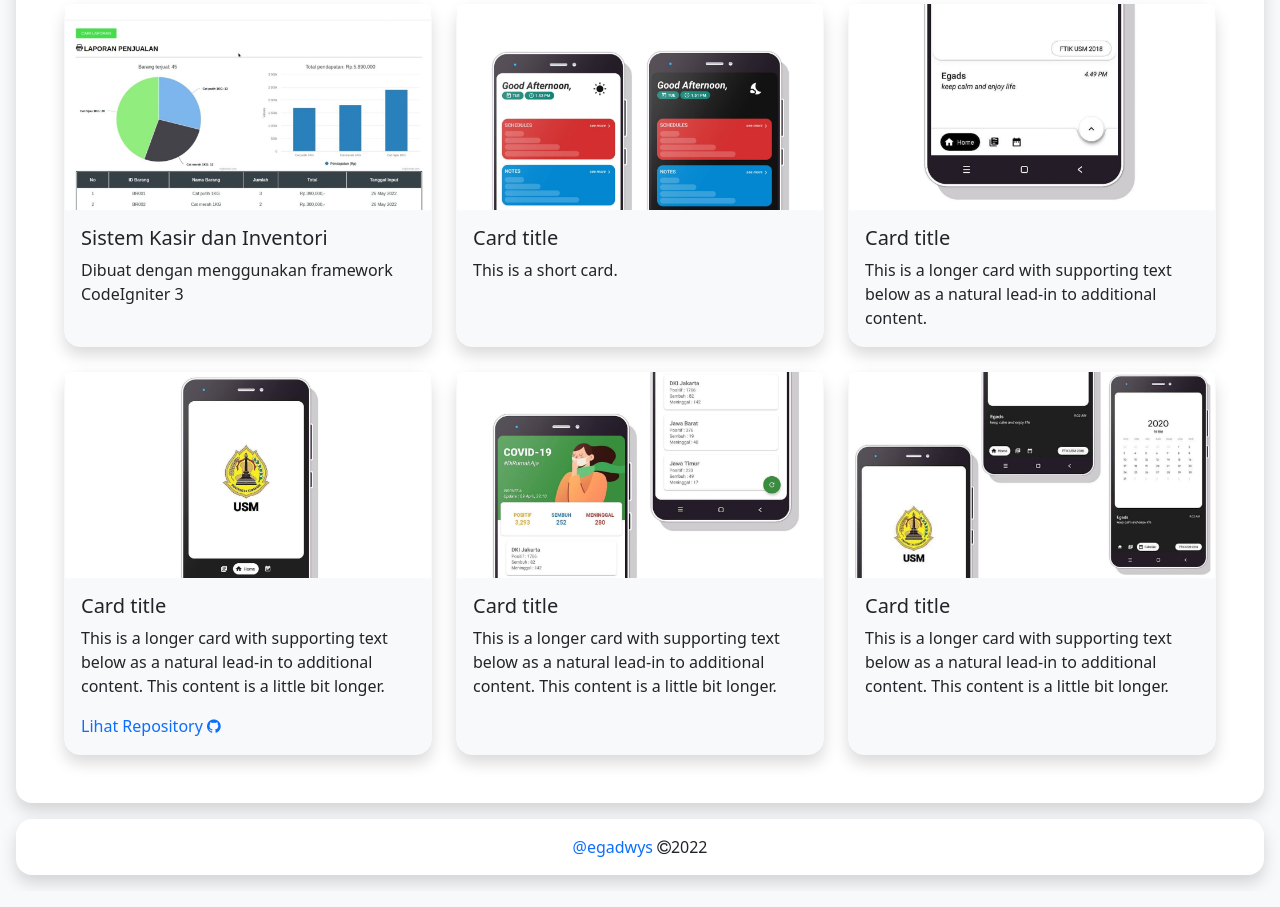
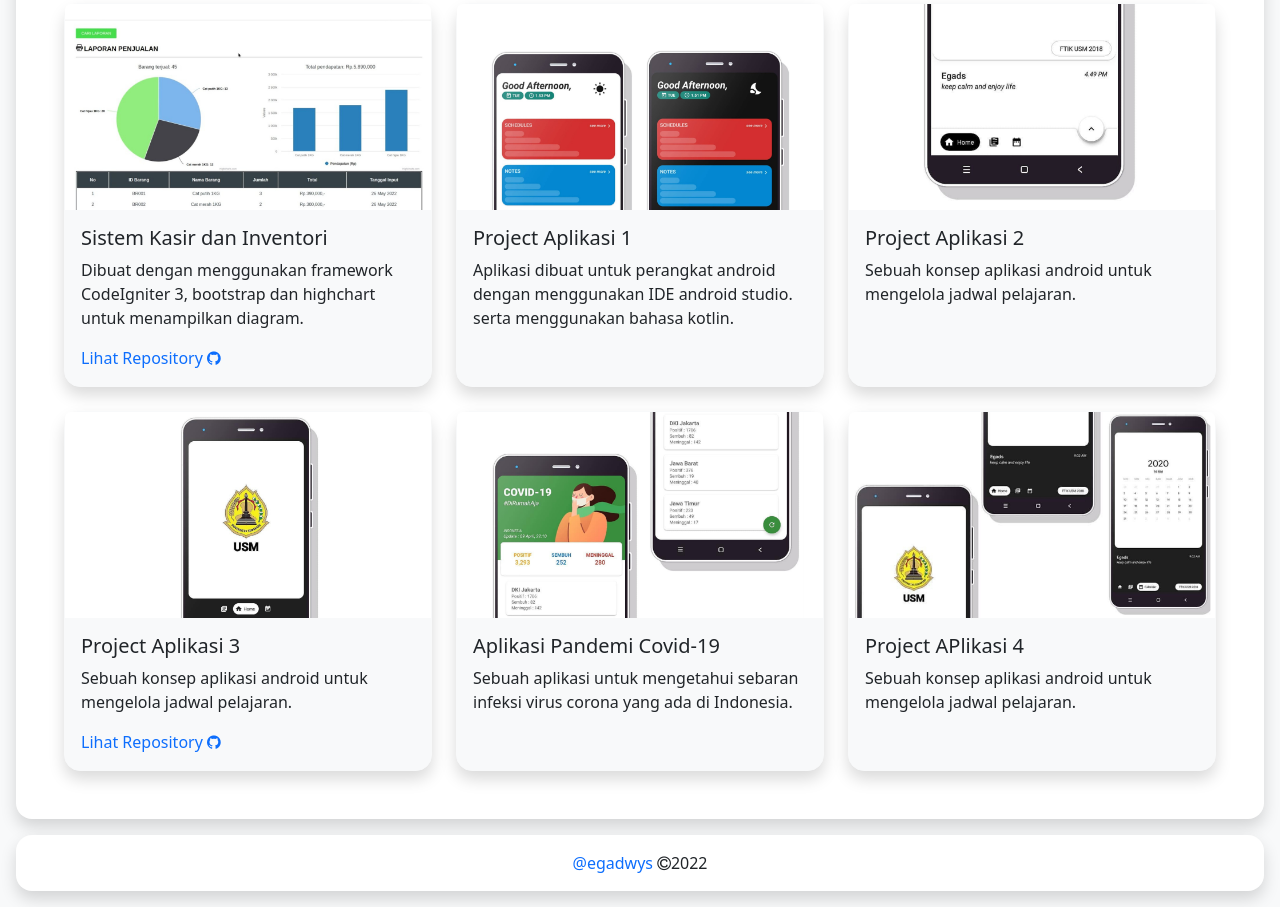
Before and after one commit to Egadwys/egadwys.github.io, a plain HTML site: page index.html in a window 1280 px wide. Shown: the part 701-1608 px from the top of the page. Drawn offline with Linux system fonts and the light colour scheme.

Commit message:
Update index.html

```diff
--- a/index.html
+++ b/index.html
@@ -72,7 +72,8 @@
 								<img src="img/web.jpg" class="card-img-top" alt="...">
 								<div class="card-body">
 									<h5 class="card-title">Sistem Kasir dan Inventori</h5>
-        <p class="card-text">Dibuat dengan menggunakan framework CodeIgniter 3</p>
+									<p class="card-text">Dibuat dengan menggunakan framework CodeIgniter 3, bootstrap dan highchart untuk menampilkan diagram.</p>
+									<a href="https://github.com/Egadwys/kasir-inventori" style="text-decoration:none" target="_blank">Lihat Repository <i class="fa fa-github"></i></a>
 								</div>
 							</div>
 						</div>
@@ -80,8 +81,8 @@
 						<div class="card border-light shadow bg-light rounded-4 h-100">
 							<img src="img/app1.jpg" class="card-img-top" alt="...">
 							<div class="card-body">
-        <h5 class="card-title">Card title</h5>
-        <p class="card-text">This is a short card.</p>
+								<h5 class="card-title">Project Aplikasi 1</h5>
+								<p class="card-text">Aplikasi dibuat untuk perangkat android dengan menggunakan IDE android studio. serta menggunakan bahasa kotlin.</p>
 							</div>
 						</div>
 						</div>
@@ -89,8 +90,8 @@
 							<div class="card border-light shadow bg-light rounded-4 h-100">
 							<img src="img/app2.jpg" class="card-img-top" alt="...">
 							<div class="card-body">
-        <h5 class="card-title">Card title</h5>
-        <p class="card-text">This is a longer card with supporting text below as a natural lead-in to additional content.</p>
+								<h5 class="card-title">Project Aplikasi 2</h5>
+								<p class="card-text">Sebuah konsep aplikasi android untuk mengelola jadwal pelajaran.</p>
 							</div>
 						</div>
 						</div>
@@ -98,9 +99,9 @@
 							<div class="card border-light shadow bg-light rounded-4 h-100">
 								<img src="img/app3.jpg" class="card-img-top" alt="...">
 								<div class="card-body">
-        <h5 class="card-title">Card title</h5>
-        <p class="card-text">This is a longer card with supporting text below as a natural lead-in to additional content. This content is a little bit longer.</p>
-		<a href="https://github.com/Egadwys/jadwalkuliah" style="text-decoration:none">Lihat Repository <i class="fa fa-github"></i></a>
+									<h5 class="card-title">Project Aplikasi 3</h5>
+									<p class="card-text">Sebuah konsep aplikasi android untuk mengelola jadwal pelajaran.</p>
+									<a href="https://github.com/Egadwys/jadwalkuliah" style="text-decoration:none" target="_blank">Lihat Repository <i class="fa fa-github"></i></a>
 								</div>
 							</div>
 						</div>
@@ -108,8 +109,8 @@
 							<div class="card border-light shadow bg-light rounded-4 h-100">
 								<img src="img/app4.jpg" class="card-img-top" alt="...">
 								<div class="card-body">
-        <h5 class="card-title">Card title</h5>
-        <p class="card-text">This is a longer card with supporting text below as a natural lead-in to additional content. This content is a little bit longer.</p>
+									<h5 class="card-title">Aplikasi Pandemi Covid-19</h5>
+									<p class="card-text">Sebuah aplikasi untuk mengetahui sebaran infeksi virus corona yang ada di Indonesia.</p>
 								</div>
 							</div>
 						</div>
@@ -117,8 +118,8 @@
 							<div class="card border-light shadow bg-light rounded-4 h-100">
 								<img src="img/app5.jpg" class="card-img-top" alt="...">
 								<div class="card-body">
-        <h5 class="card-title">Card title</h5>
-        <p class="card-text">This is a longer card with supporting text below as a natural lead-in to additional content. This content is a little bit longer.</p>
+									<h5 class="card-title">Project APlikasi 4</h5>
+									<p class="card-text">Sebuah konsep aplikasi android untuk mengelola jadwal pelajaran.</p>
 								</div>
 							</div>
 						</div>
```
Lines whose indentation alone changed are shown as unchanged.
